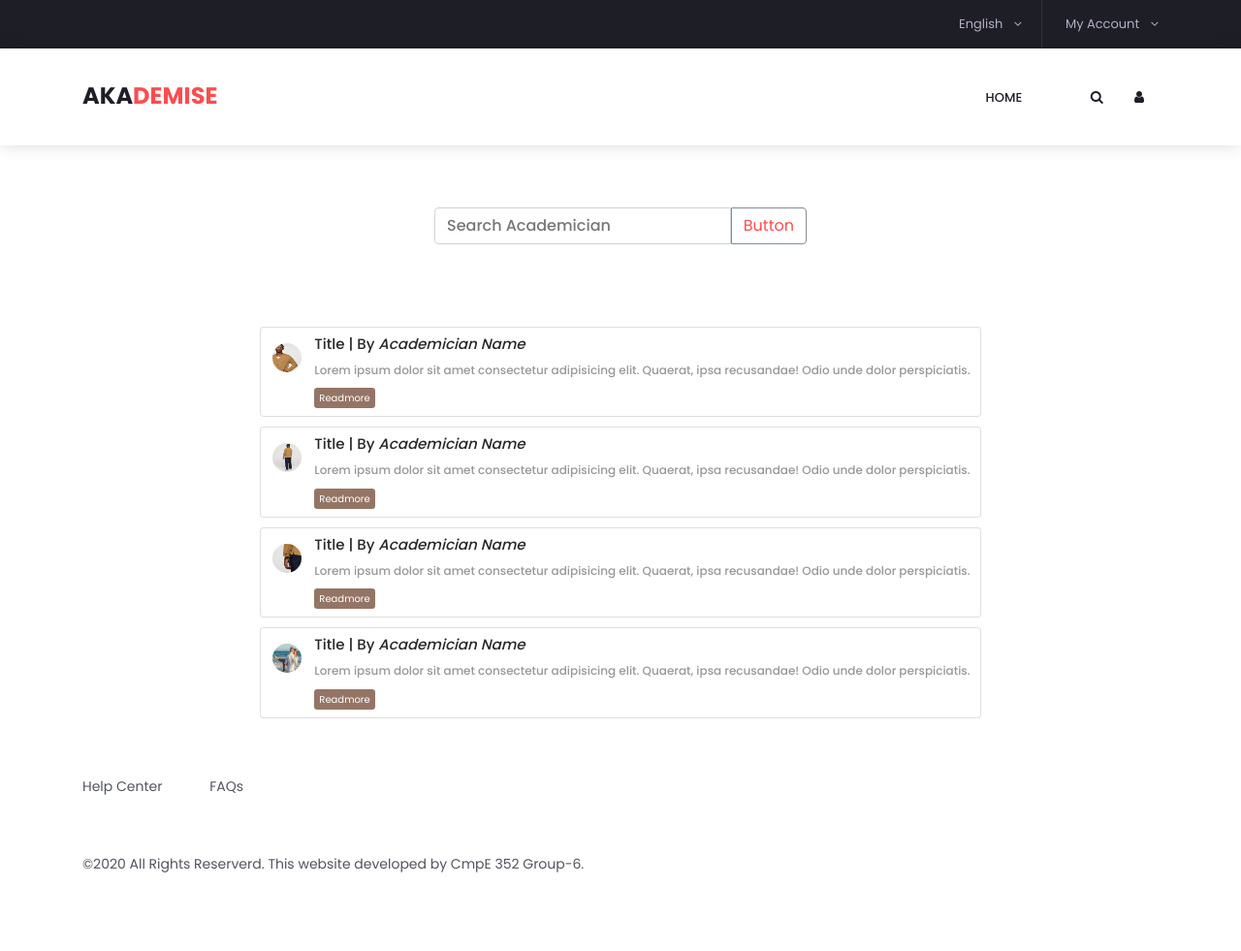
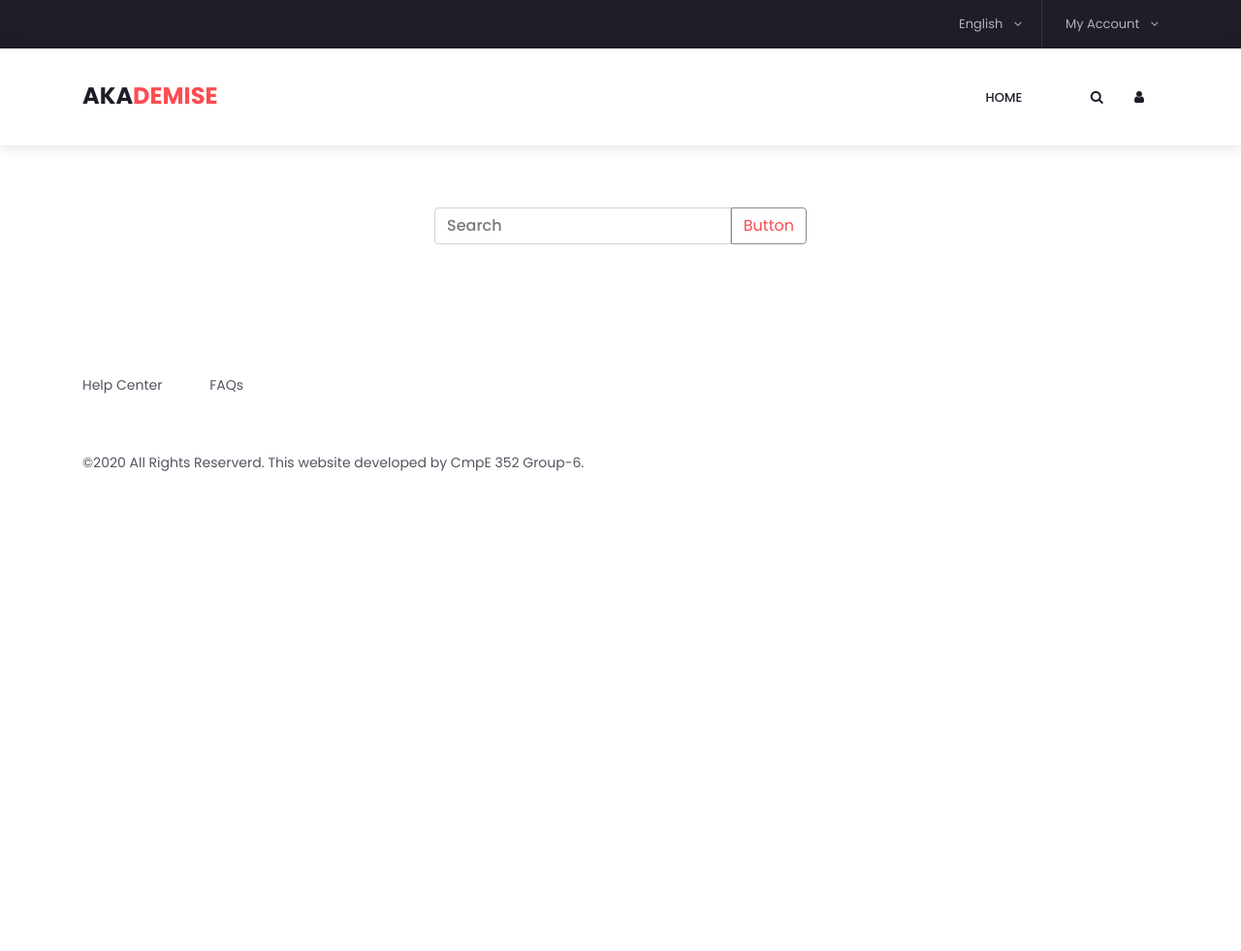
Before and after one commit to bounswe/bounswe2020group6, a Flask app: page /search in a window 1280 px wide. Shown: the top 981 px of the page at 97% size. After the commit the page ends 486 px from the top, so only its background shows below. Run offline with Flask 2, Linux system fonts and the light colour scheme; some libraries are stand-ins or nearby versions.

Commit message:
added search form that sends a post request to the flask view

```diff
--- a/practice-app/backend.py
+++ b/practice-app/backend.py
@@ -25,9 +25,39 @@ def joke():
 
 
 
-@app.route('/search')
+@app.route('/search', methods=['POST', 'GET'])
 def search():
-    return render_template('search.html')
+
+    if request.method == 'POST':
+
+        print("post")
+
+        # placeholder data
+        results = [
+            {
+                "title":  "Why we should abolish school",
+                "author": "Salih Can Özçelik",
+                "detail": "An eclectical projection of stochastical reviews on school experience optimization from 50's through mid 70's."
+            },
+            {
+                "title":  "Scientific Integrity of Wahab Waheed",
+                "author": "Lahme Adjoune",
+                "detail": "The levantine parchment-styling traditions of abbasid ministries in the middle age by the culture ministry of Turkey."
+            },
+        ]
+
+        context = {
+            "results": results,
+            "param":   request.form["search_param"],
+        }
+
+    else:
+        print("get")
+
+        context = {}
+
+    return render_template('search.html', context=context)
+
 
 @app.route('/dashboard')
 def dashboard():
--- a/practice-app/templates/search.html
+++ b/practice-app/templates/search.html
@@ -128,46 +128,32 @@
 
       <main>
         <section class="search-bar">
+          <form action="{{ url_for('search') }}" method="post">
           <div class="input-group mb-3">
-            <input type="text" class="form-control" placeholder="Search Academician" aria-label="Recipient's username" aria-describedby="basic-addon2">
-            <div class="input-group-append">
-              <button class="btn btn-outline-secondary" type="button">Button</button>
-            </div>
+
+              <input type="text" name="search_param" class="form-control" placeholder="Search" aria-label="Recipient's username" aria-describedby="basic-addon2">
+              <div class="input-group-append">
+                <button class="btn btn-outline-secondary" type="submit">Button</button>
+              </div>
           </div>
+          </form>
+          {% if context.param %}
+            <small style="margin:auto">Results for "{{ context.param }}":</small>
+          {% endif %}
         </section>
         <section class="search-results">
-          <div class="card">
-            <img src="../static/images/desc_2.jpg" alt="Avatar">
-            <div class="card-body">
-              <h5 class="card-title">Title | By <i>Academician Name</i></h5>
-              <p class="card-text">Lorem ipsum dolor sit amet consectetur adipisicing elit. Quaerat, ipsa recusandae! Odio unde dolor perspiciatis.</p>
-              <a href="#" class="btn-sm btn-secondary">Readmore</a>
+
+          {% for result in context.results %}
+            <div class="card" style="width:100%;max-width:60em">
+              <img src="../static/images/desc_2.jpg" alt="Avatar">
+              <div class="card-body">
+                <h5 class="card-title">{{ result.title }} | By <i>{{ result.author }}</i></h5>
+                <p class="card-text">{{ result.detail }}</p>
+                <a href="#" class="btn-sm btn-secondary">Read more</a>
+              </div>
             </div>
-          </div>
-          <div class="card">
-            <img src="../static/images/desc_1.jpg" alt="Avatar">
-            <div class="card-body">
-              <h5 class="card-title">Title | By <i>Academician Name</i></h5>
-              <p class="card-text">Lorem ipsum dolor sit amet consectetur adipisicing elit. Quaerat, ipsa recusandae! Odio unde dolor perspiciatis.</p>
-              <a href="#" class="btn-sm btn-secondary">Readmore</a>
-            </div>
-          </div>
-          <div class="card">
-            <img src="../static/images/desc_3.jpg" alt="Avatar">
-            <div class="card-body">
-              <h5 class="card-title">Title | By <i>Academician Name</i></h5>
-              <p class="card-text">Lorem ipsum dolor sit amet consectetur adipisicing elit. Quaerat, ipsa recusandae! Odio unde dolor perspiciatis.</p>
-              <a href="#" class="btn-sm btn-secondary">Readmore</a>
-            </div>
-          </div>
-          <div class="card">
-            <img src="../static/images/blog_1.jpg" alt="Avatar">
-            <div class="card-body">
-              <h5 class="card-title">Title | By <i>Academician Name</i></h5>
-              <p class="card-text">Lorem ipsum dolor sit amet consectetur adipisicing elit. Quaerat, ipsa recusandae! Odio unde dolor perspiciatis.</p>
-              <a href="#" class="btn-sm btn-secondary">Readmore</a>
-            </div>
-          </div>
+          {% endfor %}
+
         </section>
       </main>
 
```
